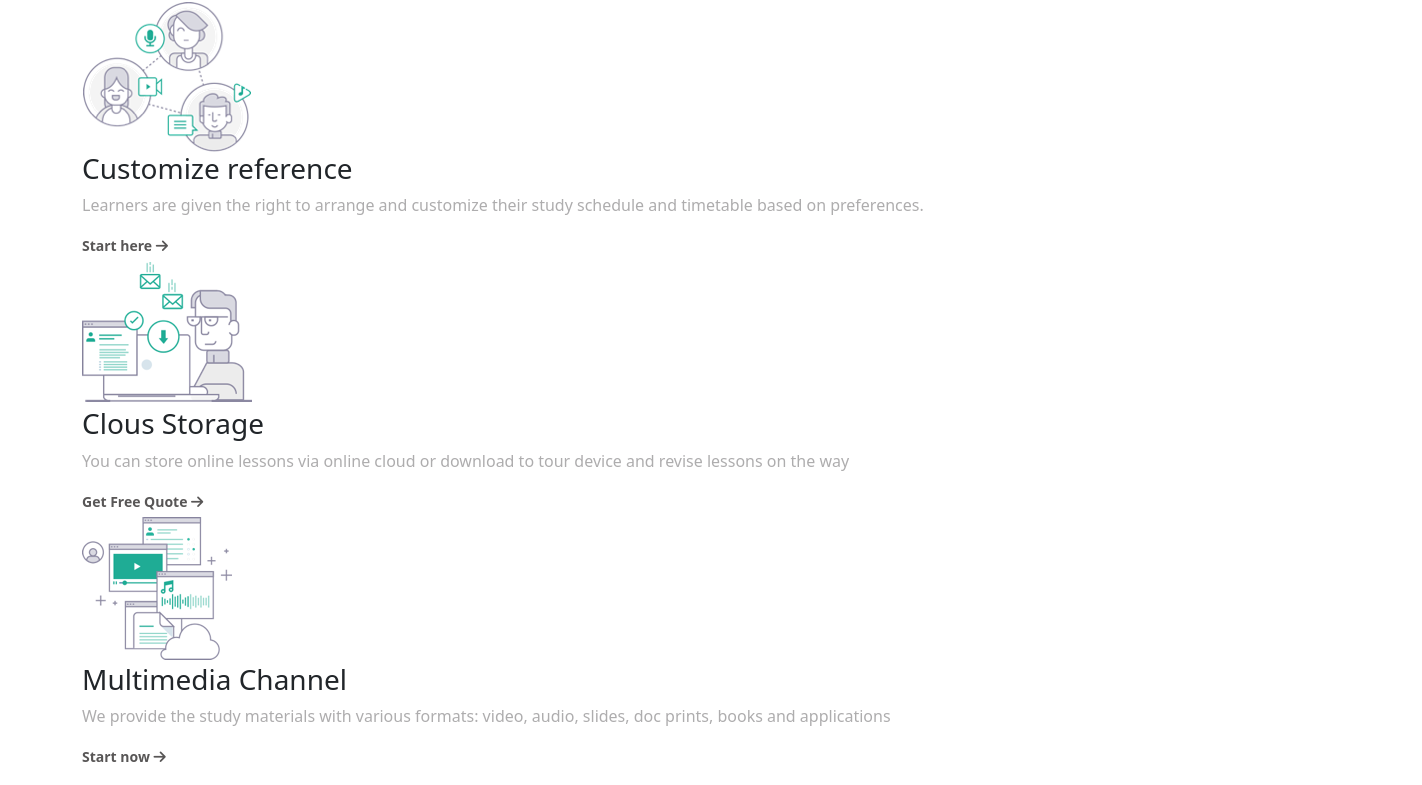
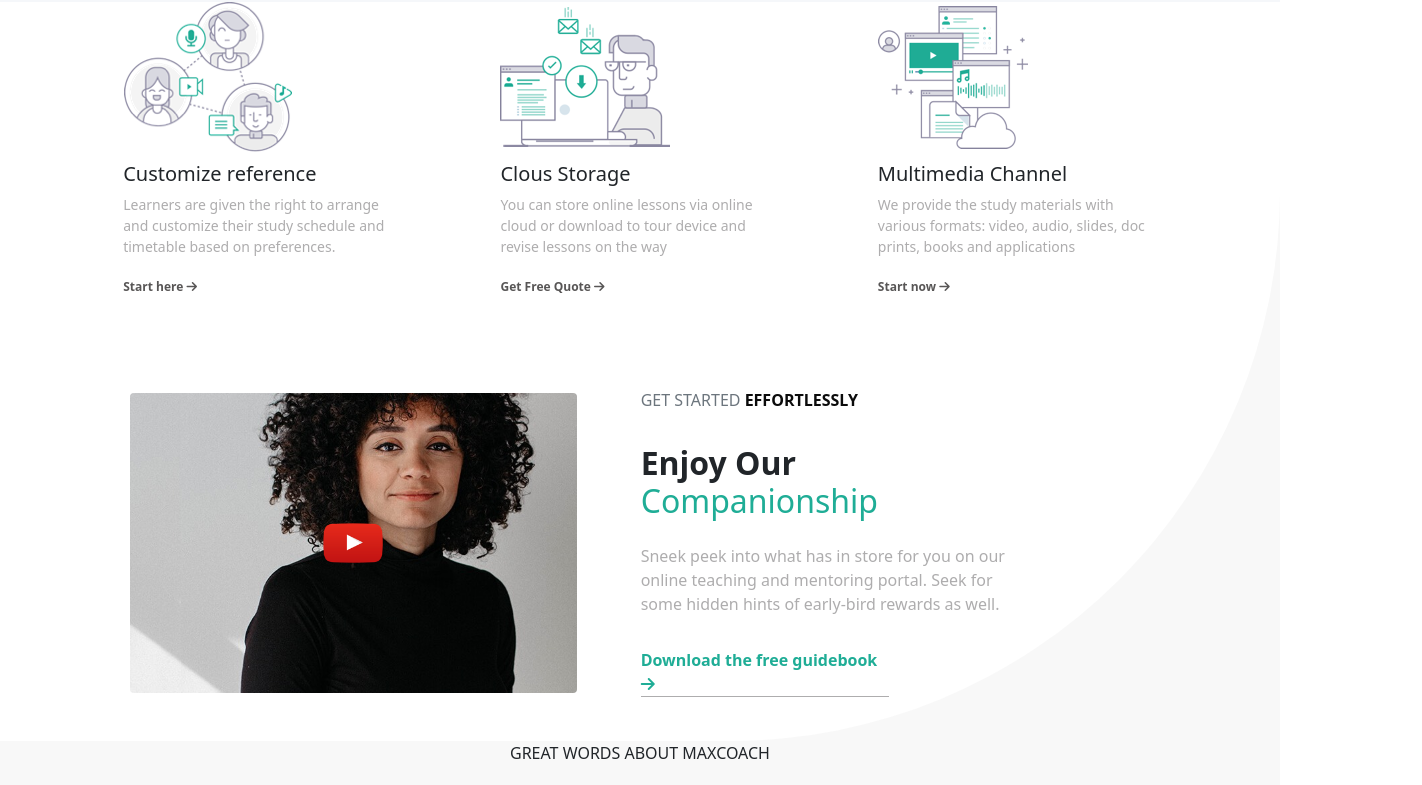
Before and after one commit to LorenzoCastiglion/proj-html-vuejs, a Vue app: page / in a window 1280 px wide. Shown: the part 1730-2515 px from the top of the page, 1422 px wide, since content can reach past the window. Built offline with nearby package versions, Linux system fonts and the light colour scheme.

Commit message:
sezione carosello underwork

```diff
--- a/package.json
+++ b/package.json
@@ -10,7 +10,8 @@
     "@fortawesome/fontawesome-free": "^6.2.1",
     "axios": "^1.1.3",
     "bootstrap": "^5.2.2",
-    "vue": "^3.2.41"
+    "vue": "^3.2.41",
+    "vue-carousel": "^0.18.0"
   },
   "devDependencies": {
     "@vitejs/plugin-vue": "^3.1.2",
--- a/src/App.vue
+++ b/src/App.vue
@@ -13,7 +13,7 @@
 
 
 import HeaderComp from './components/HeaderComp.vue';
-import MainComp from './components/MainCompo.vue';
+import MainComp from './components/MainComp.vue';
 import FooterComp from './components/FooterComp.vue';
 
 
@@ -41,8 +41,4 @@ header {
   -webkit-box-shadow: 0px -2px 10px 7px $black;
   box-shadow: 0px -2px 10px 7px $black;
 }
-
-.corsi {
-  background-color: $lightgrey;
-}
 </style>
--- a/src/assets/styles/partial/_variables.scss
+++ b/src/assets/styles/partial/_variables.scss
@@ -10,6 +10,6 @@ $cyan: rgba(93, 240, 200, 1);
 $yellow: rgba(255, 190, 107, 1);
 $blu: rgba(68, 115, 238, 1);
 $lightgrey: #F5F7FA;
-// fonts:
+$tortora: #F8F8F8; // fonts:
 
 $main-font: 'Montserrat', sans-serif;
--- /dev/null
+++ b/src/components/CarouselCard.vue
@@ -0,0 +1,22 @@
+<template>
+    <div>
+
+    </div>
+</template>
+
+<script >
+import { store } from '../store';
+export default {
+    data() {
+        return {
+            store
+
+        }
+    }
+}
+
+</script>
+
+<style lang="scss" scoped>
+@use '../assets/styles/partial/variables' as *;
+</style>
--- /dev/null
+++ b/src/components/CarouselComp.vue
@@ -0,0 +1,34 @@
+<template >
+    <div class="bkg">
+        <div class="text-center">
+            <p class=" text-uppercase">great words about maxcoach</p>
+            <h3>Our <span>top learners'</span> verbatim</h3>
+        </div>
+    </div>
+</template>
+
+<script >
+import { store } from '../store';
+import CarouselCard from './CarouselCard.vue';
+
+export default {
+    data() {
+        return {
+            store
+
+        }
+    },
+    components: {
+        CarouselCard
+    }
+}
+
+</script>
+
+<style lang="scss" scoped>
+@use '../assets/styles/partial/variables' as *;
+
+.bkg {
+    background-color: $tortora;
+}
+</style>
--- a/src/components/MainCompo.vue
+++ b/src/components/MainComp.vue
@@ -3,6 +3,7 @@
         <JumboComp />
         <CourseComp class="p-5 corsi" />
         <TutoringComp />
+        <CarouselComp />
 
     </div>
 </template>
@@ -12,6 +13,7 @@ import { store } from '../store';
 import JumboComp from './JumboComp.vue';
 import CourseComp from './CourseComp.vue';
 import TutoringComp from './TutoringComp.vue';
+import CarouselComp from './CarouselComp.vue';
 export default {
     daat() {
         return {
@@ -23,7 +25,8 @@ export default {
     components: {
         JumboComp,
         CourseComp,
-        TutoringComp
+        TutoringComp,
+        CarouselComp
 
     }
 
@@ -31,5 +34,11 @@ export default {
 </script>
 
 <style lang="scss" scoped>
+@use '../assets/styles/partial/variables' as *;
 
+
+
+.corsi {
+    background-color: $lightgrey;
+}
 </style>
--- a/src/components/TutoringCardComp.vue
+++ b/src/components/TutoringCardComp.vue
@@ -1,6 +1,7 @@
 <template>
     <div>
         <img :src="`/images/illustration-${tutor.img}.png`" alt="">
+
         <h3>{{ tutor.title }}</h3>
         <p>{{ tutor.content }}</p>
         <span>{{ tutor.cta }} <i class="fa-solid fa-arrow-right"></i></span>
@@ -27,13 +28,19 @@ export default {
 <style lang="scss" scoped>
 @use '../assets/styles/partial/variables' as *;
 
+h3 {
+    font-size: 20px;
+    margin-top: 10px;
+}
+
 p {
     color: $grey;
+    font-size: 14px;
 }
 
 span {
     font-weight: bold;
-    font-size: 14px;
+    font-size: 12px;
     color: rgb(88, 86, 86);
 }
 </style>
--- a/src/components/TutoringComp.vue
+++ b/src/components/TutoringComp.vue
@@ -1,26 +1,36 @@
 <template>
+    <div class="bkg">
+        <div class=" wrapper-round">
             <div class="container">
 
-        <TutoringCardComp v-for=" (item, index) in store.cloud" :key="index" :tutor="item" />
-        <div class="d-flex info  align-conten-center align-items-center">
+                <div class=" d-flex justify-content-around gap-3">
+                    <TutoringCardComp class="col-3 " v-for=" (item, index) in store.cloud" :key="index" :tutor="item" />
+                </div>
+                <div class="d-flex info  align-conten-center align-items-center mt-5">
 
                     <!-- immagine -->
-            <div class="">
-                <div class="col-4  rounded-1 p-5">
+                    <div class="p-5">
+                        <div class="overflow-hidden rounded-1 position-relative ">
                             <img src="/images/home-2-popup-video-poster.jpg" alt="">
+                            <img class="player-logo " src="/images/icon-youtube-play.png" alt="">
                         </div>
                     </div>
 
 
                     <!-- testo -->
-            <div class="d-flex flex-column col-6 gap-3 ms-3">
+                    <div class="d-flex flex-column col-4 gap-3 ms-3">
                         <p class="text-uppercase text-secondary">get started <span
                                 class=" text-uppercase fw-bold text-black">effortlessly</span></p>
-                <h2 class=" fw-bold">Enjoy Our <span>Companionship</span></h2>
-                <p>Sneek peek into what has in store for you on our online teaching and mentoring portal. Seek for some
+                        <h2 class=" fw-bold">Enjoy Our <br> <span>Companionship</span></h2>
+                        <p>Sneek peek into what has in store for you on our online teaching and mentoring portal. Seek
+                            for
+                            some
                             hidden hints of early-bird rewards as well.</p>
-                <p class="cta">Download the free guidebook <i class="fa-solid fa-arrow-right"></i></p>
+                        <span class="cta col-8">Download the free guidebook <i
+                                class="fa-solid fa-arrow-right"></i></span>
 
+                    </div>
+                </div>
             </div>
 
 
@@ -52,13 +62,42 @@ export default {
 <style lang="scss" scoped>
 @use '../assets/styles/partial/variables' as *;
 
-.img-container {
-    width: 300px;
+.bkg {
+    background-color: $tortora;
+
+}
+
+
+.wrapper-round {
+    background-color: white;
+    border-bottom-right-radius: 550px;
+}
+
+.player-logo {
+    width: 60px;
+    height: 40px;
+    position: absolute;
+    top: 50%;
+    left: 50%;
+    z-index: 100000;
+    transform: translate(-50%, -50%);
+}
+
+
 
 img {
-        height: 200px;
+    height: 300px;
+    margin: 0 auto;
+    align-self: center;
+    width: 100%;
+    transition: 4s ease;
+
+    &:hover {
+        transform: scale(1.2);
     }
 }
+
+
 
 h2 {
     span {
@@ -67,6 +106,10 @@ h2 {
     }
 }
 
+p {
+    color: $grey;
+}
+
 .cta {
     color: $turquoise;
     font-weight: bold;
--- a/src/main.js
+++ b/src/main.js
@@ -1,5 +1,6 @@
 import { createApp } from 'vue'
 import App from './App.vue'
+
 
 import '../node_modules/bootstrap/scss/bootstrap.scss'
 import './assets/styles/general.scss'
```
Also changed, not shown: 1 other file (tests, documents, lock files or other folders). Lines whose indentation alone changed are shown as unchanged.
